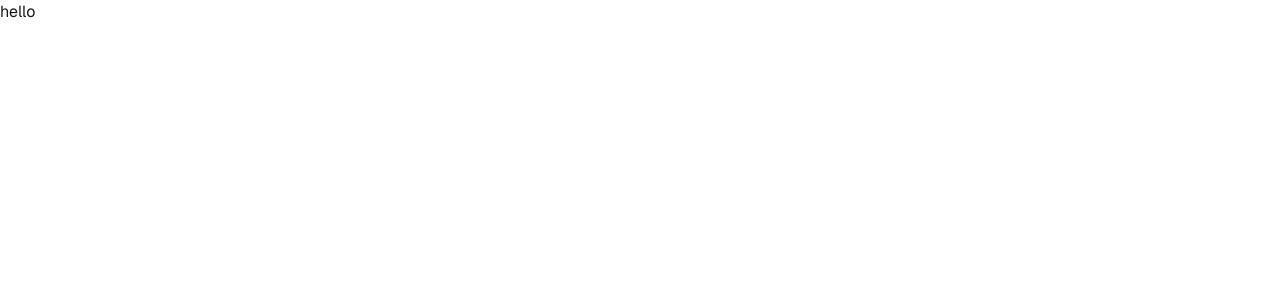
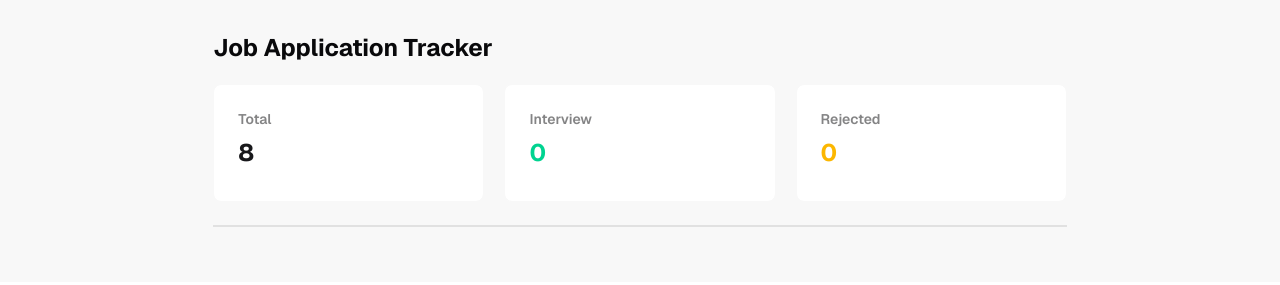
Before and after one commit to tanveerhasanrishad/B13-A04-Job-Tracker, a plain HTML site: page index.html in a window 1280 px wide. Drawn offline with nearby package versions, Linux system fonts and the light colour scheme.

Commit message:
completed dashboard section

```diff
--- a/index.html
+++ b/index.html
@@ -33,7 +33,41 @@
       }
     </style>
   </head>
-  <body>
-    <h1>hello</h1>
+  <body class="bg-base-200"">
+    <!-- Dashboard section -->
+    <section class="w-8/12  mx-auto py-8" >
+      <h1 class="font-bold text-center sm:text-left text-xl md:text-2xl text-neutral mb-5">
+        Job Application Tracker
+      </h1>
+      <!-- header card container -->
+      <div class="grid grid-cols-1 gap-5 md:grid-cols-3">
+        <!-- header card -->
+        <div class="card card-border bg-base-100 w-full">
+          <div class="card-body">
+            <p class="card-title text-sm text-neutral/50">Total</p>
+            <h2 class="text-xl  font-bold md:text-2xl">8</h2>
+            <div class="card-actions justify-end"></div>
+          </div>
+        </div>
+        <!-- header card -->
+        <div class="card card-border bg-base-100 w-full">
+          <div class="card-body">
+            <p class="card-title text-sm text-neutral/50">Interview</p>
+            <h2 class="text-xl text-success  font-bold md:text-2xl">0</h2>
+            <div class="card-actions justify-end"></div>
+          </div>
+        </div>
+        <!-- header card -->
+        <div class="card card-border bg-base-100 w-full">
+          <div class="card-body">
+            <p class="card-title  text-sm text-neutral/50">Rejected</p>
+            <h2 class="text-xl  text-warning font-bold md:text-2xl">0</h2>
+            <div class="card-actions justify-end"></div>
+          </div>
+        </div>
+      </div>
+       <div class="divider"></div>
+    </section>
+
   </body>
 </html>
```
